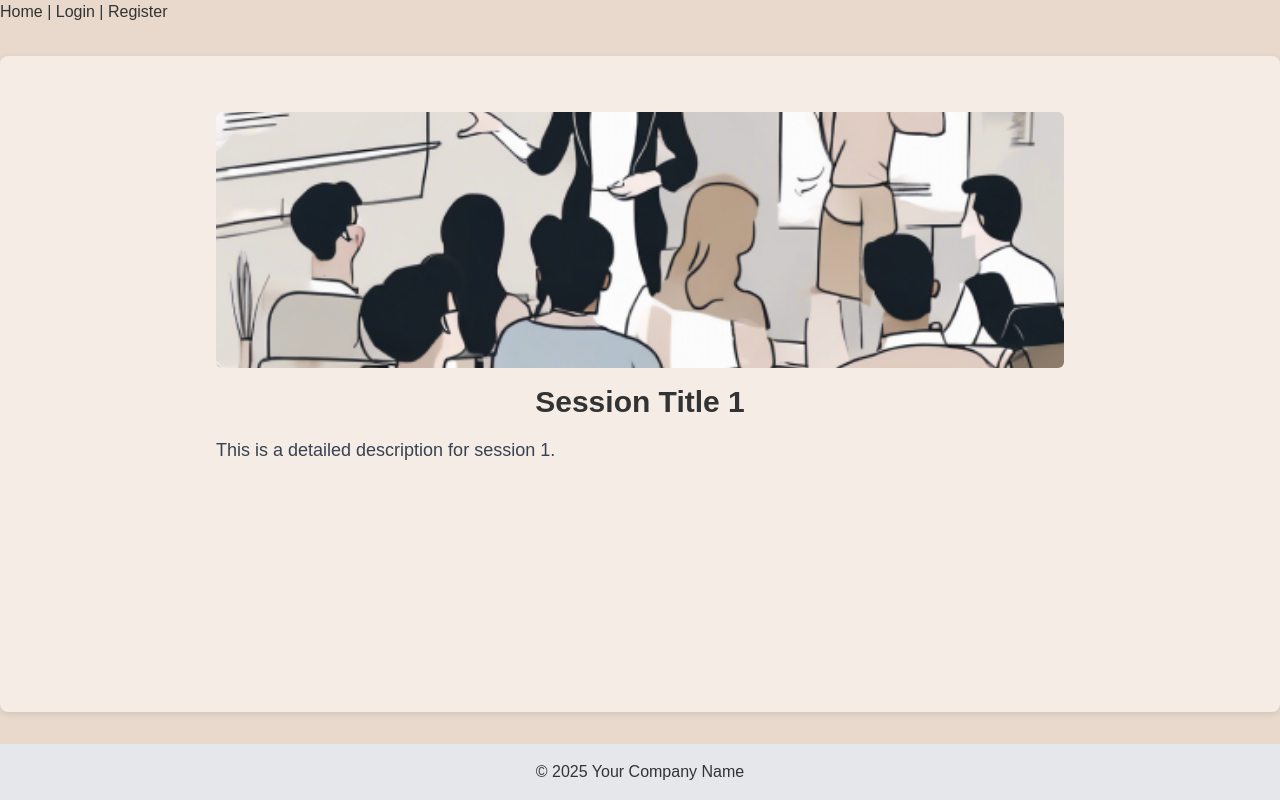
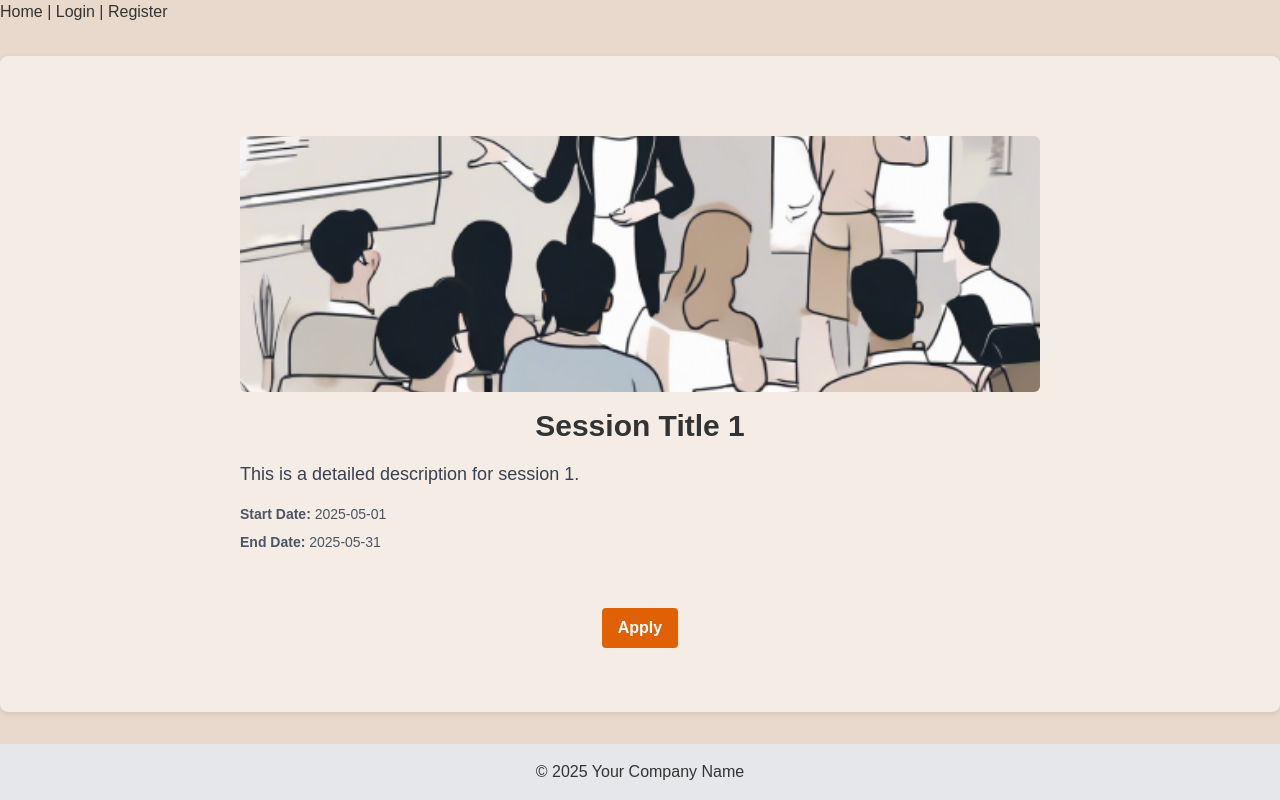
Before and after one commit to HohhotDog/Transplant-Australia-Mentoring-Platform, a React (Create React App) app in the folder Mentor-Matching-Platform/client/: page /sessions/1 in a window 1280 px wide. Built offline with nearby package versions, Linux system fonts and the light colour scheme.

Commit message:
change session detail in a component, add MentorshipSessionDetailPage

```diff
--- a/Mentor-Matching-Platform/client/src/App.js
+++ b/Mentor-Matching-Platform/client/src/App.js
@@ -7,11 +7,11 @@ import "./App.css";
 import HomePage from "./pages/HomePage";
 import LoginPage from "./pages/Auth/LoginPage";
 import RegisterPage from "./pages/Auth/RegisterPage";
-import SurveyPage from "./pages/Sessions/SurveyPage";
+import SurveyPage from "./pages/Mentorship/SurveyPage";
 import ProfilePage from "./pages/ProfilePage";
 import AdminPage from "./pages/Admin/AdminPage";
-import SessionPage from "./pages/Sessions/ExploreSessionPage";
-import SessionDetailPage from "./pages/Sessions/SessionDetailPage";
+import SessionPage from "./pages/Mentorship/ExploreSessionPage";
+import MentorshipSessionDetailPage from './pages/Mentorship/MentorshipSessionDetailPage';
 
 
 // Import global layout component
@@ -51,7 +51,7 @@ function App() {
           <Route path="profile" element={<ProfilePage />} />
           <Route path="admin" element={<AdminPage />} />
           <Route path="session" element={<SessionPage />} />
-          <Route path="sessions/:id" element={<SessionDetailPage />} />
+          <Route path="sessions/:id" element={<MentorshipSessionDetailPage />} />
         </Route>
 
         {/* Routes without the global layout */}
--- /dev/null
+++ b/Mentor-Matching-Platform/client/src/components/session/SessionDetail.js
@@ -0,0 +1,34 @@
+// src/components/Session/SessionDetail.js
+import React from 'react';
+
+/**
+ * SessionDetail component displays details of a session.
+ * It shows the title, image, description, start date, and end date.
+ */
+const SessionDetail = ({ session }) => {
+  const { title, image, description, startDate, endDate } = session;
+
+  return (
+    <div className="max-w-4xl mx-auto p-6">
+      {/* Session image */}
+      <img
+        src={image}
+        alt={title}
+        className="w-full h-64 object-cover rounded-md mb-4"
+      />
+      {/* Session title */}
+      <h1 className="text-3xl font-bold mb-4">{title}</h1>
+      {/* Session description */}
+      <p className="text-lg text-gray-700 mb-4">{description}</p>
+      {/* Session dates */}
+      <div className="text-gray-600 text-sm mb-2">
+        <span className="font-semibold">Start Date:</span> {startDate}
+      </div>
+      <div className="text-gray-600 text-sm">
+        <span className="font-semibold">End Date:</span> {endDate}
+      </div>
+    </div>
+  );
+};
+
+export default SessionDetail;
--- /dev/null
+++ b/Mentor-Matching-Platform/client/src/pages/Mentorship/MentorshipSessionDetailPage.js
@@ -0,0 +1,52 @@
+// src/pages/MentorshipSessionDetailPage.js
+import React, { useEffect, useState } from 'react';
+import { useParams } from 'react-router-dom';
+import SessionDetail from '../../components/session/SessionDetail';
+
+/**
+ * MentorshipSessionDetailPage displays session details for mentorship view.
+ * It adds an 'Apply' button for users to apply for the session.
+ */
+const MentorshipSessionDetailPage = () => {
+  const { id } = useParams();
+  const [session, setSession] = useState(null);
+  const [loading, setLoading] = useState(true);
+
+  useEffect(() => {
+    // Simulate an API call to fetch session details based on the session id
+    const fetchSessionDetail = async () => {
+      // Dummy data; replace with a real API call when ready
+      const dummyData = {
+        id,
+        title: `Session Title ${id}`,
+        image: `/images/session.png`,
+        description: `This is a detailed description for session ${id}.`,
+        startDate: '2025-05-01',
+        endDate: '2025-05-31'
+      };
+
+      // Simulate network delay
+      setTimeout(() => {
+        setSession(dummyData);
+        setLoading(false);
+      }, 500);
+    };
+
+    fetchSessionDetail();
+  }, [id]);
+
+  if (loading) return <div>Loading...</div>;
+
+  return (
+    <div className="max-w-4xl mx-auto p-6">
+      <SessionDetail session={session} />
+      <div className="mt-6 text-center">
+        <button className="bg-btnorange text-white font-semibold py-2 px-4 rounded">
+          Apply
+        </button>
+      </div>
+    </div>
+  );
+};
+
+export default MentorshipSessionDetailPage;
--- a/Mentor-Matching-Platform/client/src/pages/Sessions/SessionDetailPage.jsx
+++ /dev/null
@@ -1,59 +0,0 @@
-import React, { useEffect, useState } from "react";
-import { useParams } from "react-router-dom";
-
-/**
- * SessionDetailPage component displays detailed information for a session.
- * It uses the session id from URL parameters to fetch (or load) session details.
- */
-const SessionDetailPage = () => {
-  // Get the session id from route parameters
-  const { id } = useParams();
-
-  // State for session details and loading status
-  const [session, setSession] = useState(null);
-  const [loading, setLoading] = useState(true);
-
-  useEffect(() => {
-    // Simulate an API call to fetch session details based on the session id
-    const fetchSessionDetail = async () => {
-      // Dummy data for demonstration; replace with a real API call when ready
-      const dummyData = {
-        id,
-        image: `/images/session.png`,
-        title: `Session Title ${id}`,
-        description: `This is a detailed description for session ${id}.`,
-      };
-
-      // Simulate network delay
-      setTimeout(() => {
-        setSession(dummyData);
-        setLoading(false);
-      }, 500);
-    };
-
-    fetchSessionDetail();
-  }, [id]);
-
-  // Display a loading state if data is not yet available
-  if (loading) {
-    return <div>Loading...</div>;
-  }
-
-  return (
-    <div className="max-w-4xl mx-auto p-6">
-      {/* Session image */}
-      <img
-        src={session.image}
-        alt={session.title}
-        className="w-full h-64 object-cover rounded-md mb-4"
-      />
-      {/* Session title */}
-      <h1 className="text-3xl font-bold mb-4">{session.title}</h1>
-      {/* Session description */}
-      <p className="text-lg text-gray-700 mb-6">{session.description}</p>
-      {/* Additional session details or actions can be added here */}
-    </div>
-  );
-};
-
-export default SessionDetailPage;
```
Also changed, not shown: Mentor-Matching-Platform/client/src/pages/Mentorship/ExploreSessionPage.js (renamed from Mentor-Matching-Platform/client/src/pages/Sessions/ExploreSessionPage.js), Mentor-Matching-Platform/client/src/pages/Mentorship/SurveyPage.js (renamed from Mentor-Matching-Platform/client/src/pages/Sessions/SurveyPage.js).
